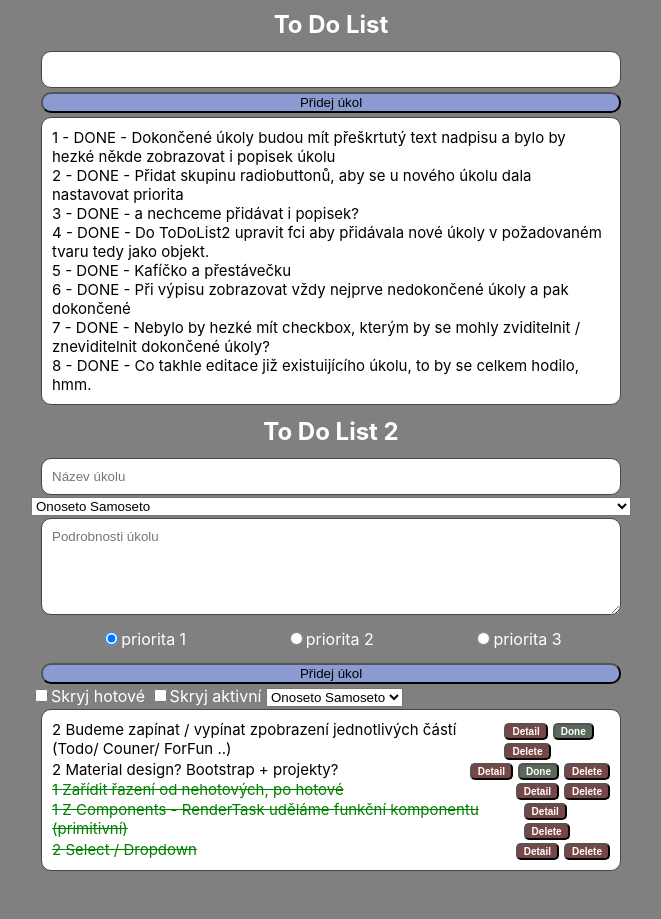
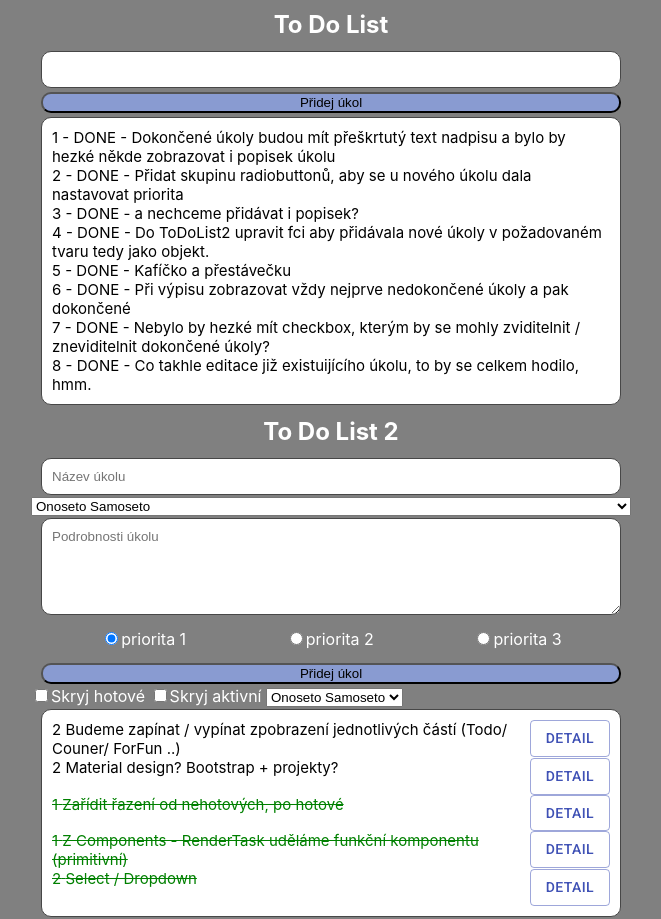
Before and after one commit to Liborias/statistikaRustuTravy, a React (Create React App) app: page / in a window 1280 px wide. Shown: the whole page, without its empty margins (309-970 px from the left). Before the commit the page ends 873 px from the top, so only its background shows below. Built offline with nearby package versions, Linux system fonts and the light colour scheme.

Commit message:
tlačítka, Material-ui design, Bootstrap

```diff
--- a/package.json
+++ b/package.json
@@ -3,6 +3,8 @@
   "version": "0.1.0",
   "private": true,
   "dependencies": {
+    "@material-ui/core": "^4.9.4",
+    "@material-ui/icons": "^4.9.1",
     "react": "^16.12.0",
     "react-dom": "^16.12.0",
     "react-scripts": "3.2.0"
--- a/public/index.html
+++ b/public/index.html
@@ -4,6 +4,10 @@
     <meta charset="utf-8" />
     <link rel="icon" href="%PUBLIC_URL%/favicon.ico" />
     <link rel="stylesheet" href="./style.css" />
+    <link
+      rel="stylesheet"
+      href="https://fonts.googleapis.com/css?family=Roboto:300,400,500,700&display=swap"
+    />
     <meta name="viewport" content="width=device-width, initial-scale=1" />
     <meta name="theme-color" content="#000000" />
     <meta
--- a/public/style.css
+++ b/public/style.css
@@ -52,7 +52,7 @@ button {
   color: red;
 }
 
-.done {
+.done .text {
   color: green;
   text-decoration: line-through;
 }
@@ -86,7 +86,12 @@ button {
   font-size: 10px;
   background-color: rgb(119, 70, 70);
 }
-
+.saveButton {
+  color: white;
+  font-weight: 700;
+  font-size: 10px;
+  background-color: rgb(80, 71, 163);
+}
 /* modal */
 .modal-wrapper {
   position: absolute;
--- a/src/Components/RenderTask.js
+++ b/src/Components/RenderTask.js
@@ -1,4 +1,5 @@
 import React from "react";
+import Button from "@material-ui/core/Button";
 
 function RenderTask(props) {
   const { ukoly } = props;
@@ -8,27 +9,25 @@ function RenderTask(props) {
       key={x.id}
     >
       <div className="taskRow">
-        <span>
+        <span className="text">
           {x.priority} {x.taskName}
         </span>
         <span>
-          <button
+          <Button
+            variant="outlined"
+            color="primary"
+            className="delButton"
+            style={{ textDecoration: "none" }}
+            onClick={() => props.ukazPodrobnosti(x)}
+          >
+            Detail
+          </Button>
+          {/* <button
             className="delButton"
             onClick={() => props.ukazPodrobnosti(x)}
           >
             Detail
-          </button>
-          {!x.isDone && (
-            <button
-              className="donButton"
-              onClick={() => props.oznacHotovo(x.id)}
-            >
-              Done
-            </button>
-          )}
-          <button className="delButton" onClick={() => props.smaz(x.id)}>
-            Delete
-          </button>
+          </button> */}
         </span>
       </div>
     </div>
--- a/src/Modal/Modal.js
+++ b/src/Modal/Modal.js
@@ -35,6 +35,7 @@ class Modal extends React.Component {
             />
           </div>
           <button
+            className="saveButton"
             onClick={() =>
               updateDescritpion(
                 this.state.inputValue,
@@ -45,11 +46,21 @@ class Modal extends React.Component {
           >
             Uložit
           </button>
+
           <button
             className="donButton"
-            onClick={() => this.setState({ done: true })}
+            onClick={() => this.props.oznacHotovo(data.id, !data.isDone)}
           >
-            Hotovo
+            {data.isDone ? "Undone" : "Done"}
+          </button>
+          <button
+            className="delButton"
+            onClick={() => {
+              this.props.smaz(data.id);
+              closeModal();
+            }}
+          >
+            Delete
           </button>
         </div>
       </div>
--- a/src/ToDoList2/ToDoList2.js
+++ b/src/ToDoList2/ToDoList2.js
@@ -82,57 +82,25 @@ class ToDoList2 extends React.Component {
     return (
       <RenderTask
         ukoly={sortedTasks}
-        oznacHotovo={m => this.setDone(m)}
-        smaz={m => this.remove(m)}
         ukazPodrobnosti={m => this.setState({ showModalData: m })}
       />
     ); /*m je v tomto případě hodnota, kterou funkce řeší v rámci komponenty,
     m ji tady zastupuje a říká funkci ve stejtu, že se má pracovat se stejnou hodnotou*/
   };
 
-  renderTask = (arrayToRender = []) => {
-    /*šlo by vynechat konstantu a rovnou vypsat return a většinou se to tak dělá: return arrayToRender.map(x => (...*/
-    const vysledneDivy = arrayToRender.map(x => (
-      <div
-        className={`task priority${x.priority} ${x.isDone ? "done" : ""}`}
-        key={x.id}
-      >
-        <div className="taskRow">
-          <span>
-            {x.priority} {x.taskName}
-          </span>
-          <span>
-            <button
-              className="delButton"
-              onClick={() => this.setState({ showModalData: x })}
-            >
-              Detail
-            </button>
-            {!x.isDone && (
-              <button className="donButton" onClick={() => this.setDone(x.id)}>
-                Done
-              </button>
-            )}
-            <button className="delButton" onClick={() => this.remove(x.id)}>
-              Delete
-            </button>
-          </span>
-        </div>
-      </div>
-    ));
-    return vysledneDivy;
-  };
-
-  setDone = taskId => {
+  setDone = (taskId, doneUndone) => {
     const { tasks } = this.state;
     const tasksUpdated = tasks.map(x => {
       if (x.id === taskId) {
-        return { ...x, isDone: true };
+        return { ...x, isDone: doneUndone };
       } else {
         return x;
       }
     });
-    this.setState({ tasks: tasksUpdated });
+
+    const updatedForModal = tasksUpdated.find(item => item.id === taskId);
+
+    this.setState({ tasks: tasksUpdated, showModalData: updatedForModal });
     // mapovanim najit shodu s taskId, tomu aktualizuj isDone a přepsat state
     console.log("úkol s id je hotový ", taskId);
   };
@@ -285,7 +253,11 @@ class ToDoList2 extends React.Component {
         {showModalData && (
           <Modal
             data={showModalData}
+            oznacHotovo={(usedId, doneUndone) =>
+              this.setDone(usedId, doneUndone)
+            }
             closeModal={() => this.setState({ showModalData: undefined })}
+            smaz={usedId => this.remove(usedId)}
             updateDescritpion={(newDesc, newUser, editedId) => {
               this.updateDescritpion(newDesc, newUser, editedId);
               console.log(newUser, newDesc, editedId);
```
Also changed, not shown: 1 other file (tests, documents, lock files or other folders).
